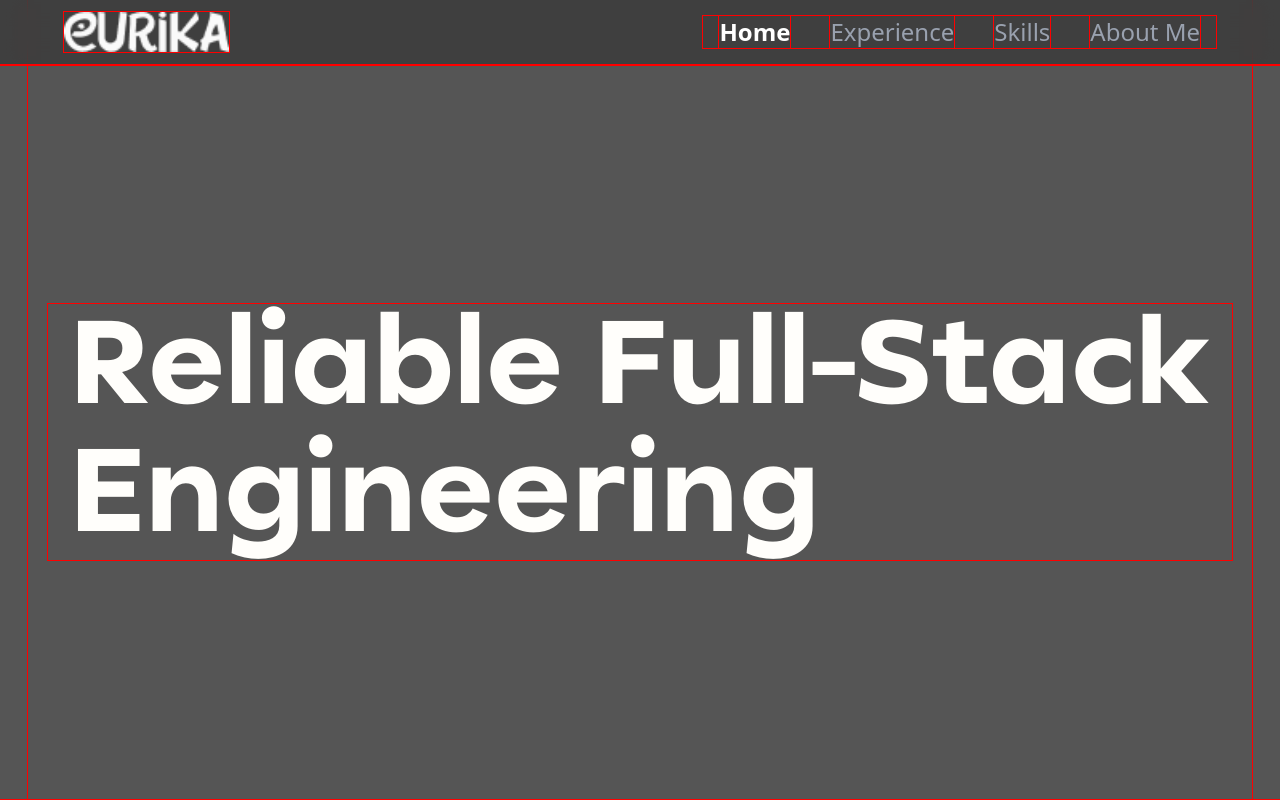
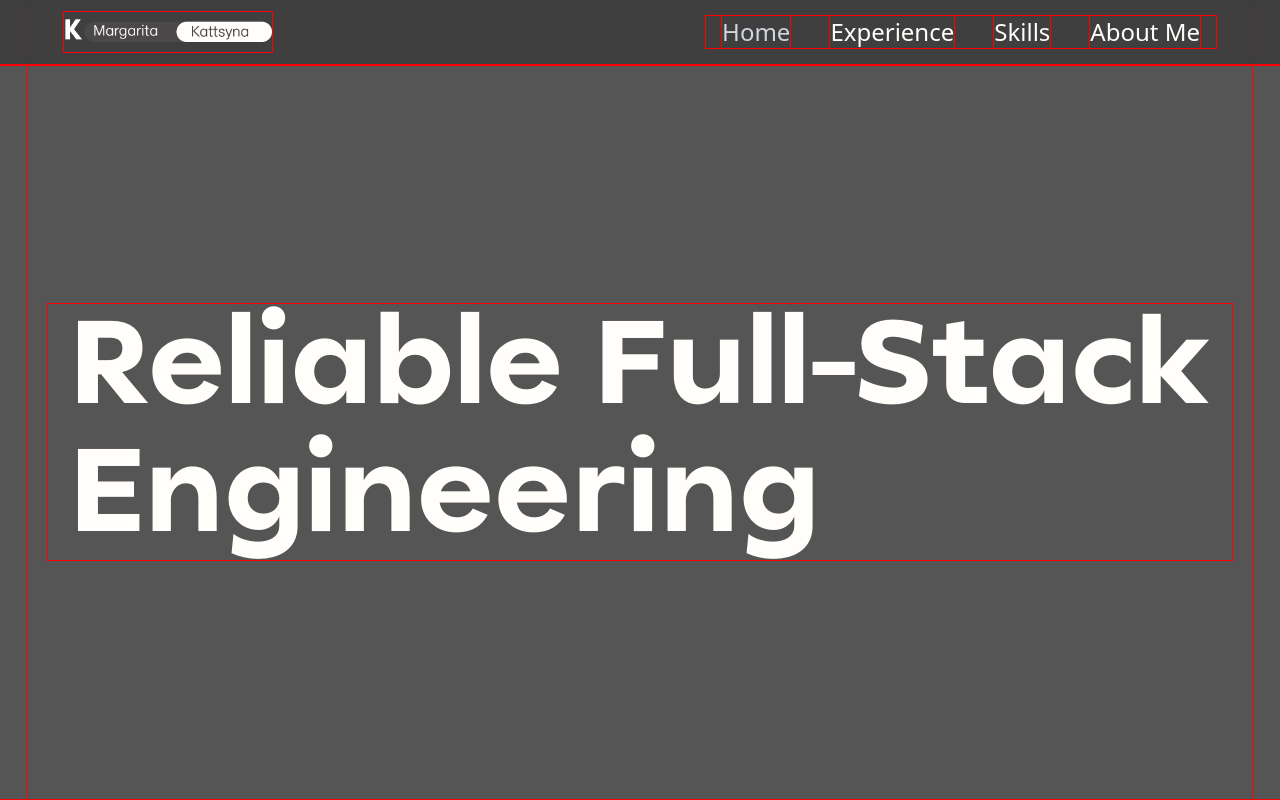
Before and after one commit to prostodiva/kattsynaV2, a React (Vite) app in the folder frontend/web/: page / in a window 1280 px wide. Shown: the top 800 px of the page. Built offline with nearby package versions, Linux system fonts and the light colour scheme.

Commit message:
feat: add logo

```diff
--- a/frontend/web/src/components/ui/Navbar.tsx
+++ b/frontend/web/src/components/ui/Navbar.tsx
@@ -19,8 +19,8 @@ interface NavbarProps {
 
 function Navbar({
                     links,
-                    linkClassName = 'gap-2 md:mx-4 text-2xl text-gray-400 flex items-center gap-1 whitespace-nowrap',
-                    activeLinkClassName = 'font-bold text-white',
+                    linkClassName = 'gap-2 md:mx-4 text-2xl flex items-center gap-1 whitespace-nowrap',
+                    activeLinkClassName = 'font-normal text-gray-300',
                     variant = 'horizontal',
                 }: NavbarProps) {
                   const [mobileOpen, setMobileOpen] = useState(false);
@@ -57,12 +57,12 @@ function Navbar({
                       {/*hamburger button for mobile*/}
                       {variant === 'horizontal' && (
                         <button
-                          className="md:hidden ml-auto px-4 py-2 text-2xl font-inter"
+                          className="md:hidden ml-auto px-4 py-2 text-2xl font-goorm font-normal uppercase"
                           onClick={() => setMobileOpen(!mobileOpen)}
                           aria-label="Toggle menu"
                           aria-expanded={mobileOpen}
                         >
-                          MENU
+                          menu
                         </button>
                       )}
 
```
Also changed, not shown: frontend/web/src/assets/logo.png.
